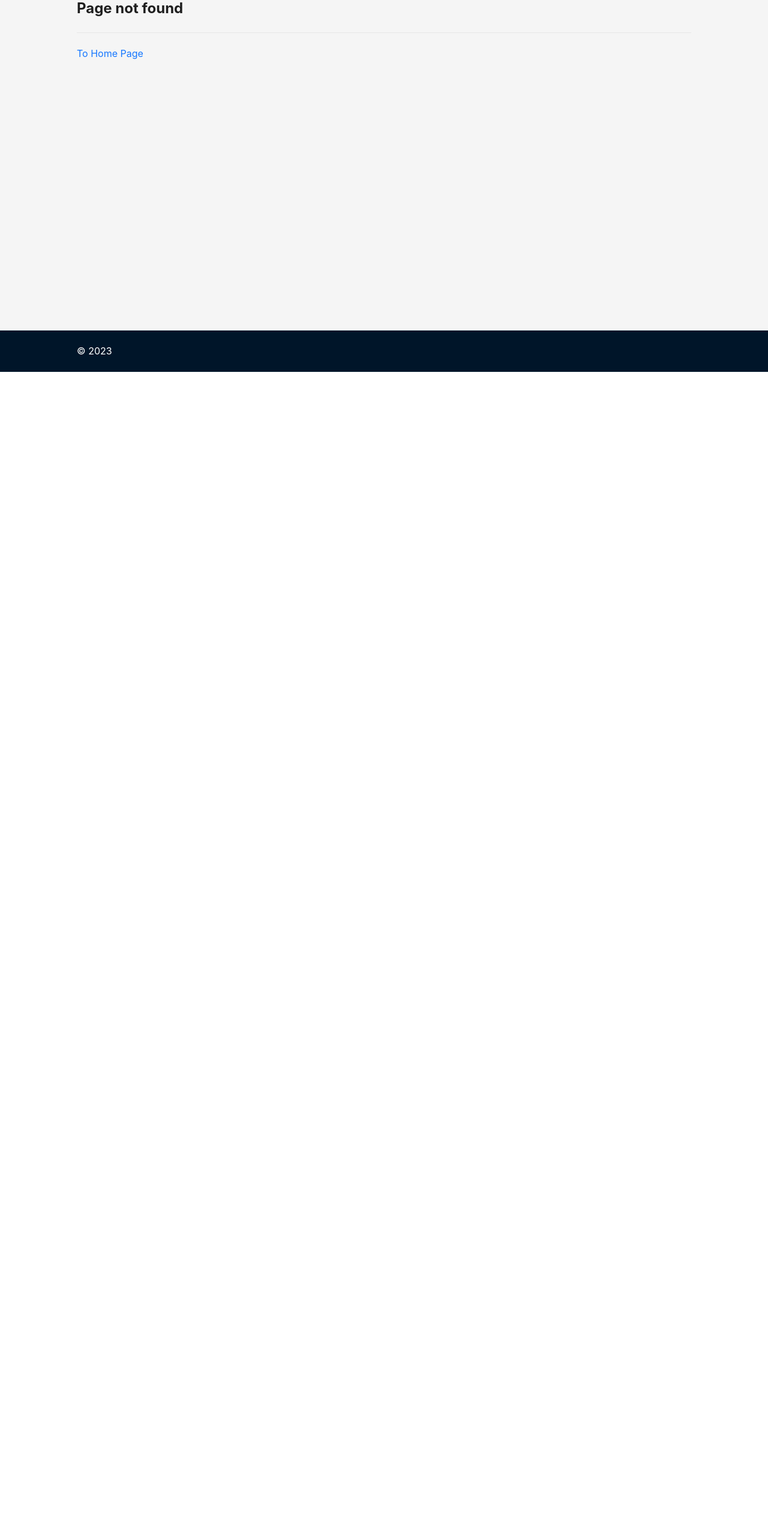
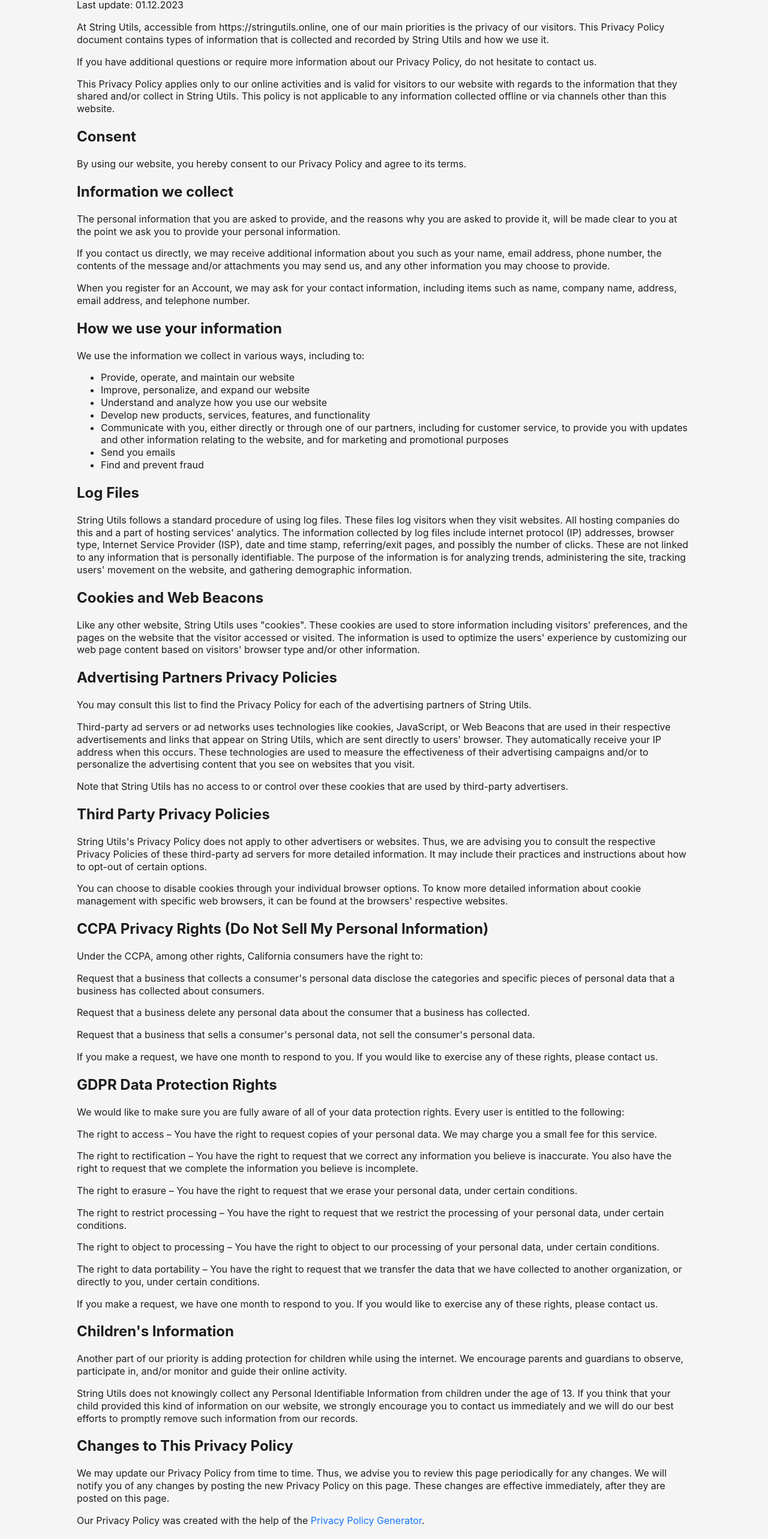
Before and after one commit to igorrybalko/StringUtils, a React (Vite) app: page /privacy-policy in a window 1280 px wide. Before the commit this address had no page. Shown: the part 180-2746 px from the top of the page at 60% size. Before the commit the page ends 800 px from the top, so only its background shows below. Built offline with nearby package versions, Linux system fonts and the light colour scheme.

Commit message:
added privacy policy

```diff
--- a/index.html
+++ b/index.html
@@ -41,6 +41,18 @@
      "url": "https://stringutils.online"
    }
   </script>
+  <!-- Google tag (gtag.js) -->
+  <script
+   async
+   src="https://www.googletagmanager.com/gtag/js?id=G-4WXYJQBTY9"
+  ></script>
+  <script>
+   window.dataLayer = window.dataLayer || [];
+   function gtag(){dataLayer.push(arguments);}
+   gtag('js', new Date());
+
+   gtag('config', 'G-4WXYJQBTY9');
+  </script>
  </head>
  <body>
   <div id="root"></div>
--- a/src/layouts/AppLayout.tsx
+++ b/src/layouts/AppLayout.tsx
@@ -1,5 +1,6 @@
 import { Layout } from 'antd';
-import { Outlet } from 'react-router-dom';
+import { Outlet, Link } from 'react-router-dom';
+import { Suspense } from 'react';
 
 import AppHeader from '../components/AppHeader';
 import { useAppSelector } from '../hooks';
@@ -15,12 +16,22 @@
     <AppHeader />
     <Content>
      <div className='wrapper'>
-      <Outlet />
+      <Suspense fallback={<div>Loading...</div>}>
+       <Outlet />
+      </Suspense>
      </div>
     </Content>
    </div>
    <Footer>
-    <div className='wrapper'>&copy; 2023</div>
+    <div className='wrapper'>
+     <div className='d-flex jc-sb'>
+      <div>&copy; 2023 String Utils</div>
+
+      <div>
+       <Link to='/privacy-policy'>Privacy Policy</Link>
+      </div>
+     </div>
+    </div>
    </Footer>
   </Layout>
  );
--- a/src/router/index.tsx
+++ b/src/router/index.tsx
@@ -1,4 +1,5 @@
 import { createBrowserRouter } from 'react-router-dom';
+import { lazy } from 'react';
 
 import AppLayout from '../layouts/AppLayout';
 
@@ -11,6 +12,8 @@
 import NoMatch from '../views/NoMatch';
 import WordCounterPage from '../views/WordCounterPage';
 import UnixtimestampPage from '../views/UnixtimestampPage';
+
+const PrivacyPolicyPage = lazy(() => import('../views/PrivacyPolicyPage'));
 
 const routes = createBrowserRouter([
  {
@@ -53,7 +56,12 @@
     element: <UnixtimestampPage />,
     id: 'unixtimestamp',
    },
-   { path: "*", element: <NoMatch /> },
+   {
+    path: 'privacy-policy',
+    element: <PrivacyPolicyPage />,
+    id: 'privacy-policy',
+   },
+   { path: '*', element: <NoMatch /> },
   ],
  },
 ]);
--- a/src/scss/modules/common.scss
+++ b/src/scss/modules/common.scss
@@ -103,6 +103,10 @@
  display: flex;
 }
 
+.jc-sb{
+  justify-content: space-between;
+}
+
 .header-inner {
  justify-content: space-between;
 }
--- a/src/scss/modules/dark-theme.scss
+++ b/src/scss/modules/dark-theme.scss
@@ -4,6 +4,7 @@
   color: #fff;
  }
 
+ .ant-radio-wrapper,
  .ant-checkbox-wrapper,
  .ant-tag,
  .ant-input-number .ant-input-number-input,
@@ -26,6 +27,13 @@
    background: #333;
   }
 
+  &::placeholder {
+   color: #fff;
+   opacity: 0.2;
+  }
+ }
+
+ .ant-input-number .ant-input-number-input {
   &::placeholder {
    color: #fff;
    opacity: 0.2;
--- /dev/null
+++ b/src/views/PrivacyPolicyPage.tsx
@@ -0,0 +1,251 @@
+import { Helmet } from 'react-helmet';
+
+export default function PrivacyPolicyPage() {
+ return (
+  <div>
+   <Helmet>
+    <title>Privacy Policy for String Utils</title>
+
+    <link
+     rel='canonical'
+     href={import.meta.env.VITE_SITE_URL + '/privacy-policy'}
+    />
+   </Helmet>
+
+   <h1>Privacy Policy</h1>
+
+   <p>Last update: 01.12.2023</p>
+
+   <p>
+    At String Utils, accessible from https://stringutils.online, one of our main
+    priorities is the privacy of our visitors. This Privacy Policy document
+    contains types of information that is collected and recorded by String Utils
+    and how we use it.
+   </p>
+
+   <p>
+    If you have additional questions or require more information about our
+    Privacy Policy, do not hesitate to contact us.
+   </p>
+
+   <p>
+    This Privacy Policy applies only to our online activities and is valid for
+    visitors to our website with regards to the information that they shared
+    and/or collect in String Utils. This policy is not applicable to any
+    information collected offline or via channels other than this website.
+   </p>
+
+   <h2>Consent</h2>
+
+   <p>
+    By using our website, you hereby consent to our Privacy Policy and agree to
+    its terms.
+   </p>
+
+   <h2>Information we collect</h2>
+
+   <p>
+    The personal information that you are asked to provide, and the reasons why
+    you are asked to provide it, will be made clear to you at the point we ask
+    you to provide your personal information.
+   </p>
+   <p>
+    If you contact us directly, we may receive additional information about you
+    such as your name, email address, phone number, the contents of the message
+    and/or attachments you may send us, and any other information you may choose
+    to provide.
+   </p>
+   <p>
+    When you register for an Account, we may ask for your contact information,
+    including items such as name, company name, address, email address, and
+    telephone number.
+   </p>
+
+   <h2>How we use your information</h2>
+
+   <p>We use the information we collect in various ways, including to:</p>
+
+   <ul>
+    <li>Provide, operate, and maintain our website</li>
+    <li>Improve, personalize, and expand our website</li>
+    <li>Understand and analyze how you use our website</li>
+    <li>Develop new products, services, features, and functionality</li>
+    <li>
+     Communicate with you, either directly or through one of our partners,
+     including for customer service, to provide you with updates and other
+     information relating to the website, and for marketing and promotional
+     purposes
+    </li>
+    <li>Send you emails</li>
+    <li>Find and prevent fraud</li>
+   </ul>
+
+   <h2>Log Files</h2>
+
+   <p>
+    String Utils follows a standard procedure of using log files. These files
+    log visitors when they visit websites. All hosting companies do this and a
+    part of hosting services' analytics. The information collected by log files
+    include internet protocol (IP) addresses, browser type, Internet Service
+    Provider (ISP), date and time stamp, referring/exit pages, and possibly the
+    number of clicks. These are not linked to any information that is personally
+    identifiable. The purpose of the information is for analyzing trends,
+    administering the site, tracking users' movement on the website, and
+    gathering demographic information.
+   </p>
+
+   <h2>Cookies and Web Beacons</h2>
+
+   <p>
+    Like any other website, String Utils uses "cookies". These cookies are used
+    to store information including visitors' preferences, and the pages on the
+    website that the visitor accessed or visited. The information is used to
+    optimize the users' experience by customizing our web page content based on
+    visitors' browser type and/or other information.
+   </p>
+
+   <h2>Advertising Partners Privacy Policies</h2>
+
+   <p>
+    You may consult this list to find the Privacy Policy for each of the
+    advertising partners of String Utils.
+   </p>
+
+   <p>
+    Third-party ad servers or ad networks uses technologies like cookies,
+    JavaScript, or Web Beacons that are used in their respective advertisements
+    and links that appear on String Utils, which are sent directly to users'
+    browser. They automatically receive your IP address when this occurs. These
+    technologies are used to measure the effectiveness of their advertising
+    campaigns and/or to personalize the advertising content that you see on
+    websites that you visit.
+   </p>
+
+   <p>
+    Note that String Utils has no access to or control over these cookies that
+    are used by third-party advertisers.
+   </p>
+
+   <h2>Third Party Privacy Policies</h2>
+
+   <p>
+    String Utils's Privacy Policy does not apply to other advertisers or
+    websites. Thus, we are advising you to consult the respective Privacy
+    Policies of these third-party ad servers for more detailed information. It
+    may include their practices and instructions about how to opt-out of certain
+    options.
+   </p>
+
+   <p>
+    You can choose to disable cookies through your individual browser options.
+    To know more detailed information about cookie management with specific web
+    browsers, it can be found at the browsers' respective websites.
+   </p>
+
+   <h2>CCPA Privacy Rights (Do Not Sell My Personal Information)</h2>
+
+   <p>
+    Under the CCPA, among other rights, California consumers have the right to:
+   </p>
+   <p>
+    Request that a business that collects a consumer's personal data disclose
+    the categories and specific pieces of personal data that a business has
+    collected about consumers.
+   </p>
+   <p>
+    Request that a business delete any personal data about the consumer that a
+    business has collected.
+   </p>
+   <p>
+    Request that a business that sells a consumer's personal data, not sell the
+    consumer's personal data.
+   </p>
+   <p>
+    If you make a request, we have one month to respond to you. If you would
+    like to exercise any of these rights, please contact us.
+   </p>
+
+   <h2>GDPR Data Protection Rights</h2>
+
+   <p>
+    We would like to make sure you are fully aware of all of your data
+    protection rights. Every user is entitled to the following:
+   </p>
+   <p>
+    The right to access – You have the right to request copies of your personal
+    data. We may charge you a small fee for this service.
+   </p>
+   <p>
+    The right to rectification – You have the right to request that we correct
+    any information you believe is inaccurate. You also have the right to
+    request that we complete the information you believe is incomplete.
+   </p>
+   <p>
+    The right to erasure – You have the right to request that we erase your
+    personal data, under certain conditions.
+   </p>
+   <p>
+    The right to restrict processing – You have the right to request that we
+    restrict the processing of your personal data, under certain conditions.
+   </p>
+   <p>
+    The right to object to processing – You have the right to object to our
+    processing of your personal data, under certain conditions.
+   </p>
+   <p>
+    The right to data portability – You have the right to request that we
+    transfer the data that we have collected to another organization, or
+    directly to you, under certain conditions.
+   </p>
+   <p>
+    If you make a request, we have one month to respond to you. If you would
+    like to exercise any of these rights, please contact us.
+   </p>
+
+   <h2>Children's Information</h2>
+
+   <p>
+    Another part of our priority is adding protection for children while using
+    the internet. We encourage parents and guardians to observe, participate in,
+    and/or monitor and guide their online activity.
+   </p>
+
+   <p>
+    String Utils does not knowingly collect any Personal Identifiable
+    Information from children under the age of 13. If you think that your child
+    provided this kind of information on our website, we strongly encourage you
+    to contact us immediately and we will do our best efforts to promptly remove
+    such information from our records.
+   </p>
+
+   <h2>Changes to This Privacy Policy</h2>
+
+   <p>
+    We may update our Privacy Policy from time to time. Thus, we advise you to
+    review this page periodically for any changes. We will notify you of any
+    changes by posting the new Privacy Policy on this page. These changes are
+    effective immediately, after they are posted on this page.
+   </p>
+
+   <p>
+    Our Privacy Policy was created with the help of the{' '}
+    <a
+     href='https://www.privacypolicygenerator.info'
+     target='_blank'
+     rel='nofollow'
+    >
+     Privacy Policy Generator
+    </a>
+    .
+   </p>
+
+   <h2>Contact Us</h2>
+
+   <p>
+    If you have any questions or suggestions about our Privacy Policy, do not
+    hesitate to contact us.
+   </p>
+   <p>admin@stringutils.online</p>
+  </div>
+ );
+}
```
